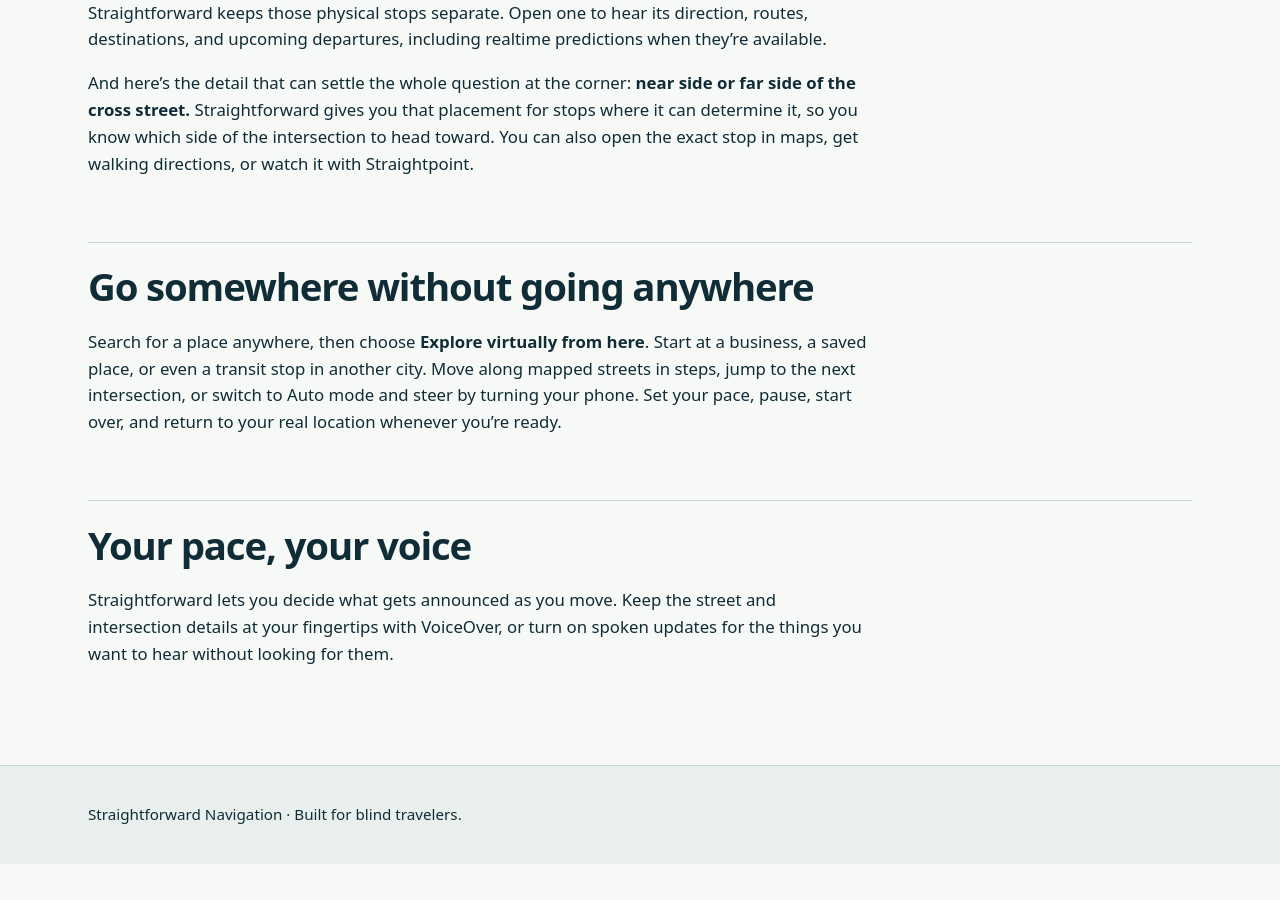
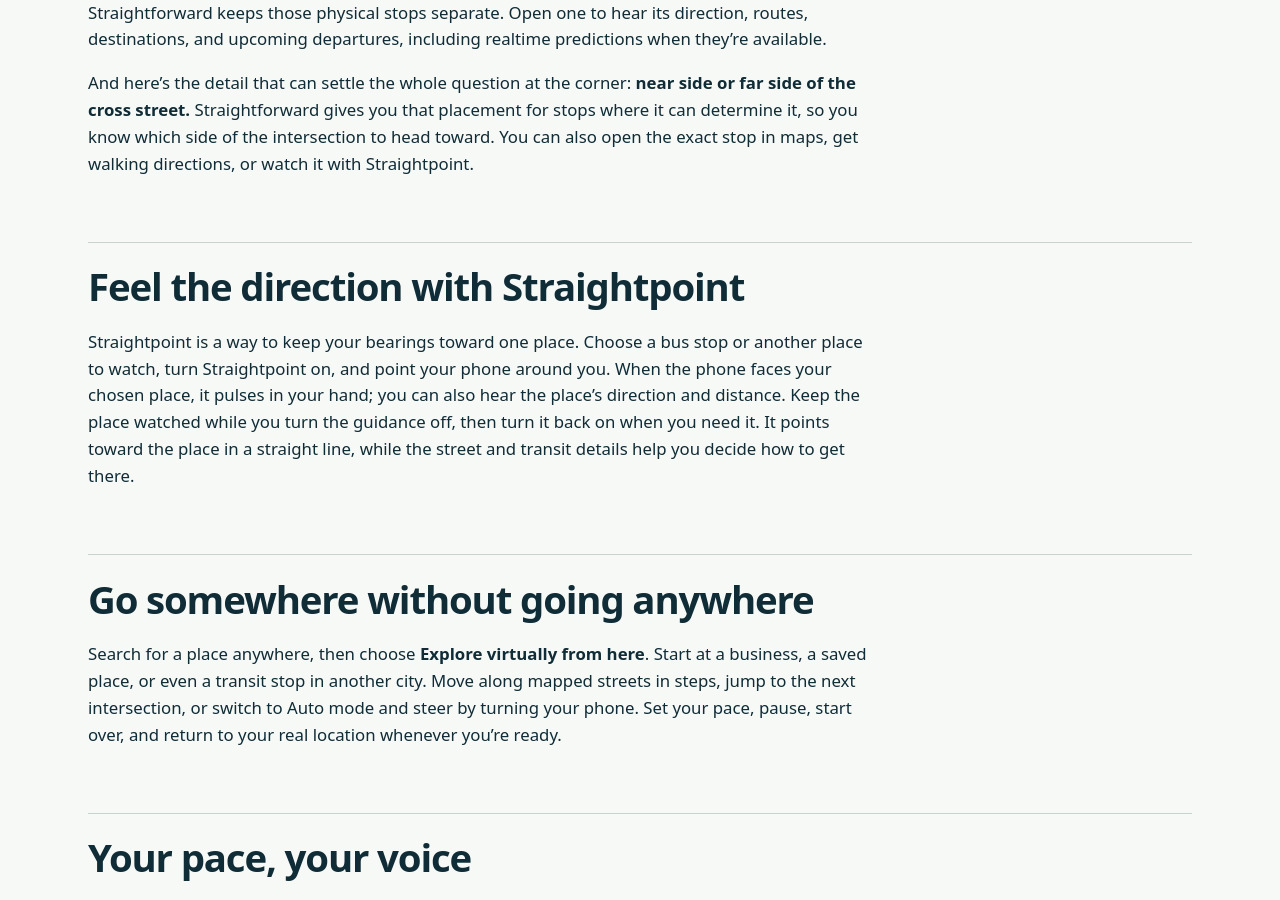
Before and after one commit to mforzano/straightforward-navigation-site, a Jekyll site: the page built from index.md, in a window 1280 px wide and 900 px high, scrolled down 1115 px. Built offline with Jekyll 4.4.1, drawn with Linux system fonts in a browser that asks for light colours; before the commit the page ends 1979 px from its top, so only the background shows below that.

Commit message:
Explain Straightpoint on website

```diff
--- a/_layouts/default.html
+++ b/_layouts/default.html
@@ -17,6 +17,7 @@
         <nav aria-label="Main navigation">
           <a href="{{ '/#features' | relative_url }}">Features</a>
           <a href="{{ '/#transit' | relative_url }}">Transit</a>
+          <a href="{{ '/#straightpoint' | relative_url }}">Straightpoint</a>
           <a href="{{ '/#virtual' | relative_url }}">Virtual mode</a>
           <a href="{{ '/#approach' | relative_url }}">Your pace</a>
         </nav>
--- a/index.md
+++ b/index.md
@@ -20,6 +20,10 @@ Two stops can have the same intersection name and put you on opposite sides of t
 
 And here's the detail that can settle the whole question at the corner: **near side or far side of the cross street.** Straightforward gives you that placement for stops where it can determine it, so you know which side of the intersection to head toward. You can also open the exact stop in maps, get walking directions, or watch it with Straightpoint.
 
+<h2 id="straightpoint">Feel the direction with Straightpoint</h2>
+
+Straightpoint is a way to keep your bearings toward one place. Choose a bus stop or another place to watch, turn Straightpoint on, and point your phone around you. When the phone faces your chosen place, it pulses in your hand; you can also hear the place's direction and distance. Keep the place watched while you turn the guidance off, then turn it back on when you need it. It points toward the place in a straight line, while the street and transit details help you decide how to get there.
+
 <h2 id="virtual">Go somewhere without going anywhere</h2>
 
 Search for a place anywhere, then choose **Explore virtually from here**. Start at a business, a saved place, or even a transit stop in another city. Move along mapped streets in steps, jump to the next intersection, or switch to Auto mode and steer by turning your phone. Set your pace, pause, start over, and return to your real location whenever you're ready.
```
